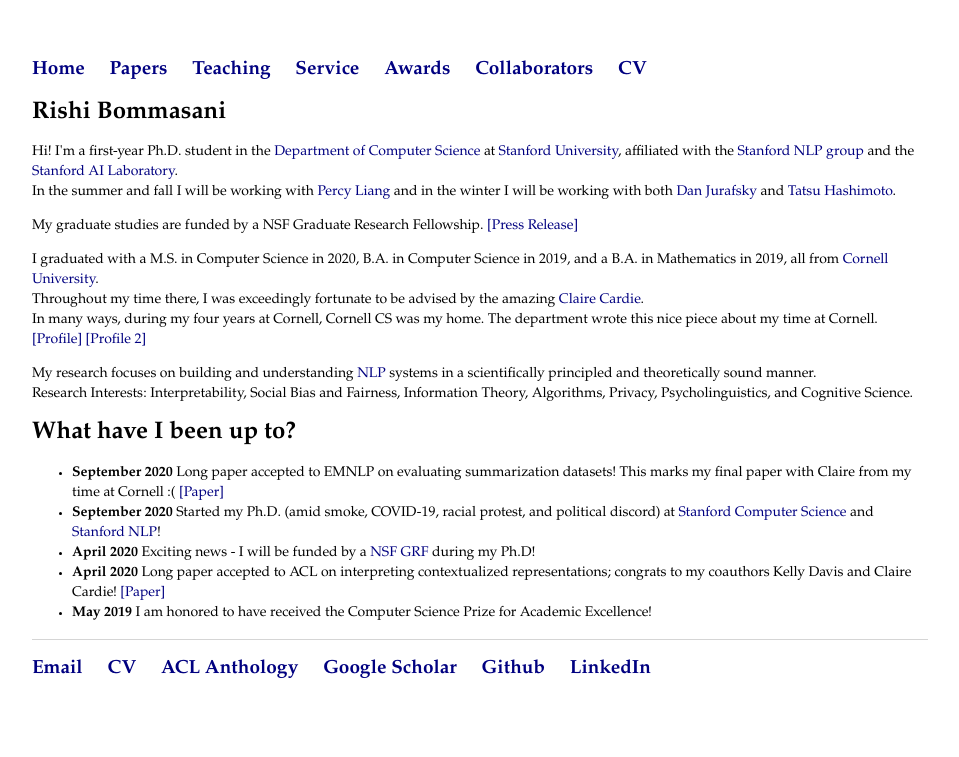
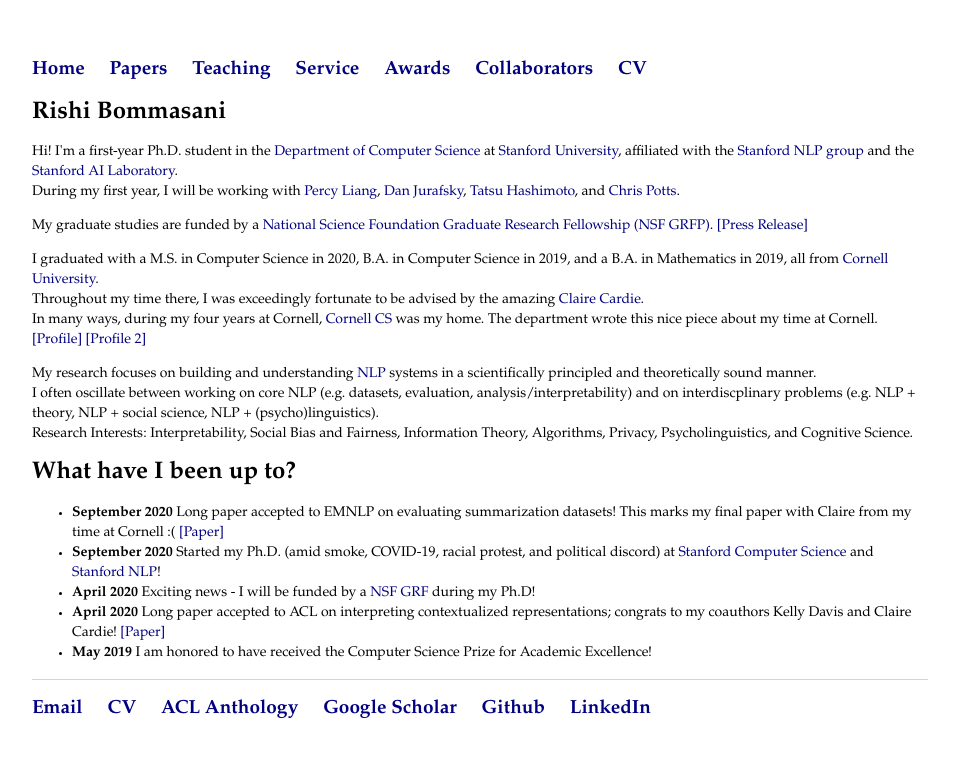
Before and after one commit to rishibommasani/rishibommasani.github.io, a Jekyll site: the page built from index.html, in a window 1280 px wide. Shown: the top 757 px of the page, without its empty margins (160-1119 px from the left). Built offline with Jekyll 4.4.1, drawn with Linux system fonts in a browser that asks for light colours.

Commit message:
Confirmed rotations; updated interests to be bimodal

```diff
--- a/index.html
+++ b/index.html
@@ -5,16 +5,17 @@
 			<div class="blurb">
 				<h1> Rishi Bommasani</h1>
 				<p>Hi! I'm a first-year Ph.D. student in the <a href="https://cs.stanford.edu/">Department of Computer Science</a> at <a href="https://www.stanford.edu/">Stanford University</a>, affiliated with the <a href="https://nlp.stanford.edu/">Stanford NLP group</a> and the <a href="https://ai.stanford.edu/">Stanford AI Laboratory</a>.
-				<br> In the summer and fall I will be working with <a href="https://cs.stanford.edu/~pliang/">Percy Liang</a> and in the winter I will be working with both <a href="https://web.stanford.edu/~jurafsky/">Dan Jurafsky</a> and <a href="https://thashim.github.io/">Tatsu Hashimoto</a>.</p>
+				<br> During my first year, I will be working with <a href="https://cs.stanford.edu/~pliang/">Percy Liang</a>, <a href="https://web.stanford.edu/~jurafsky/">Dan Jurafsky</a>, <a href="https://thashim.github.io/">Tatsu Hashimoto</a>, and <a href="https://web.stanford.edu/~cgpotts/">Chris Potts</a>.</p>
 
-				<p> My graduate studies are funded by a NSF Graduate Research Fellowship. <a href="https://www.cs.cornell.edu/information/news/newsitem11136/cs-graduate-students-receive-national-science-foundation-graduate"> [Press Release] </a> </p>
+				<p> My graduate studies are funded by a <a href="https://www.nsfgrfp.org/resources/about_grfp">National Science Foundation Graduate Research Fellowship (NSF GRFP)</a>. <a href="https://www.cs.cornell.edu/information/news/newsitem11136/cs-graduate-students-receive-national-science-foundation-graduate"> [Press Release] </a> </p>
 
 				<p> I graduated with a M.S. in Computer Science in 2020, B.A. in Computer Science in 2019, and a B.A. in Mathematics in 2019, all from <a href="https://www.cornell.edu/">Cornell University</a>.
 				    <br> Throughout my time there, I was exceedingly fortunate to be advised by the amazing <a href="http://www.cs.cornell.edu/home/cardie/">Claire Cardie</a>.
-				    <br> In many ways, during my four years at Cornell, Cornell CS was my home. The department wrote this nice piece about my time at Cornell. <a href="https://www.cs.cornell.edu/information/news/newsitem11229/profile-cornell-cs-ba-and-ms-graduate-rishi-bommasani"> [Profile] </a> <a href="https://www.cs.cornell.edu/information/news/newsitem11227/lillian-lee-and-tacl-cs-graduate-stanford-new-platform-data-privacy"> [Profile 2] </a> </p>
+				    <br> In many ways, during my four years at Cornell, <a href="http://www.cs.cornell.edu">Cornell CS</a> was my home. The department wrote this nice piece about my time at Cornell. <a href="https://www.cs.cornell.edu/information/news/newsitem11229/profile-cornell-cs-ba-and-ms-graduate-rishi-bommasani"> [Profile] </a> <a href="https://www.cs.cornell.edu/information/news/newsitem11227/lillian-lee-and-tacl-cs-graduate-stanford-new-platform-data-privacy"> [Profile 2] </a> </p>
 
 				<p> My research focuses on building and understanding <a href="https://en.wikipedia.org/wiki/Natural_language_processing">NLP</a> systems in a scientifically principled and theoretically sound manner.
-			            <br> Research Interests: Interpretability, Social Bias and Fairness, Information Theory, Algorithms, Privacy, Psycholinguistics, and Cognitive Science.</p>
+			        <br> I often oscillate between working on core NLP (e.g. datasets, evaluation, analysis/interpretability) and on interdiscplinary problems (e.g. NLP + theory, NLP + social science, NLP + (psycho)linguistics).
+				<br> Research Interests: Interpretability, Social Bias and Fairness, Information Theory, Algorithms, Privacy, Psycholinguistics, and Cognitive Science.</p>
 
 	  <div class="blurb">
 		  <h1> What have I been up to?</h1>
```
